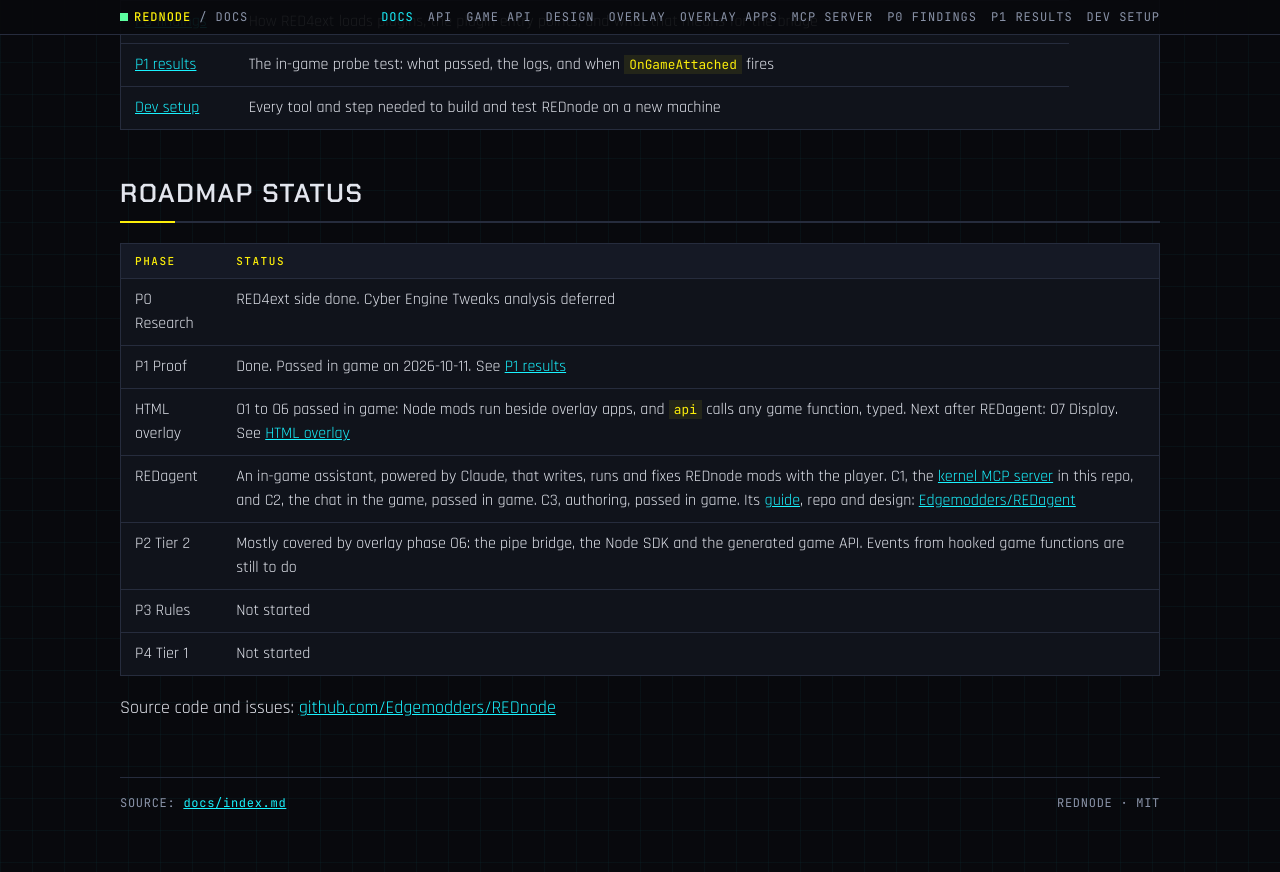
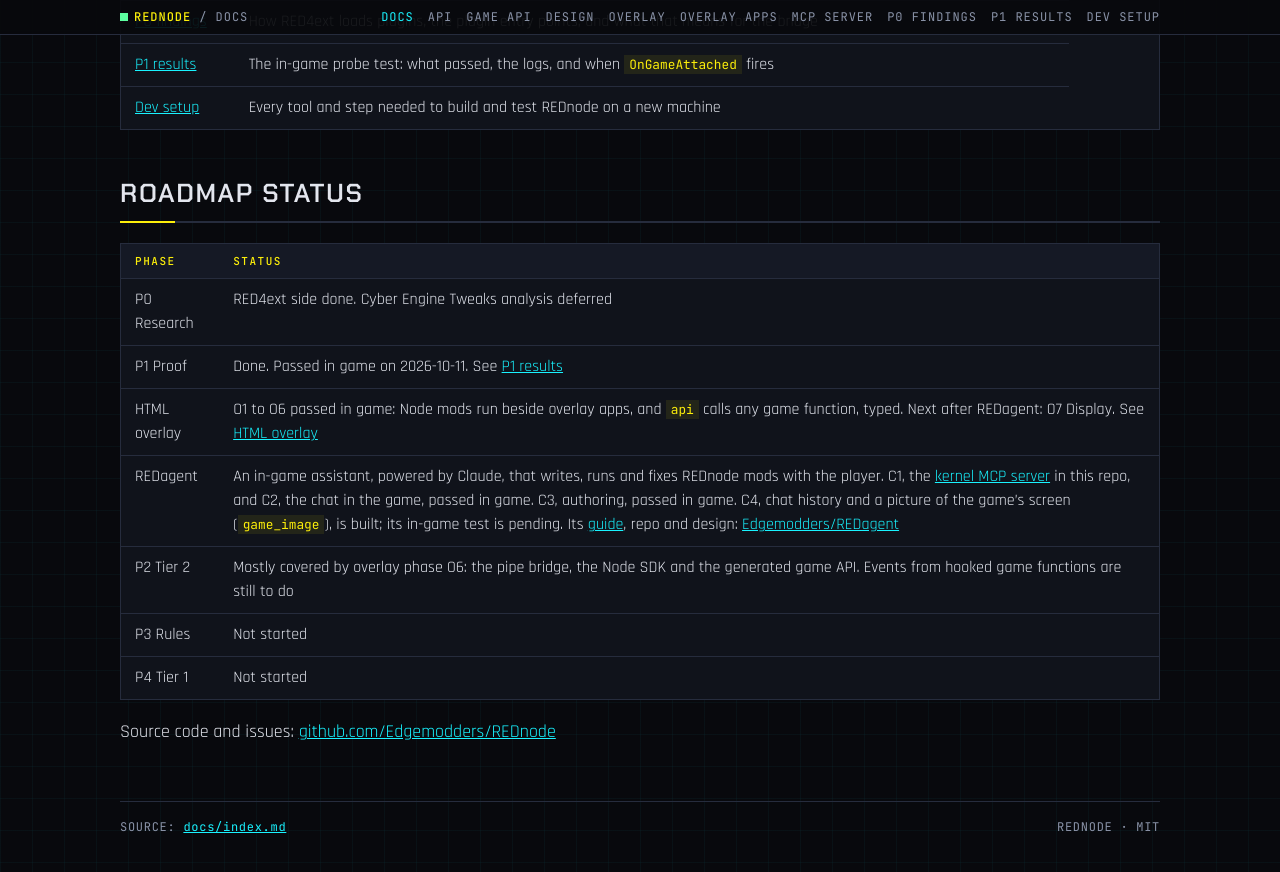
Before and after one commit to CyberbuildsAI/REDnode, a Jekyll site: the page built from docs/index.md, in a window 1280 px wide and 900 px high, scrolled down 546 px. Shown: the top 872 px of the window. Built offline with Jekyll 4.4.1, drawn with Linux system fonts in a browser that asks for light colours; our own code applies the rules of GitHub Pages for plain Markdown files.

Commit message:
Status: REDagent C4 built; its in-game test is pending
Co-Authored-By: Claude Opus 5.5 <noreply@anthropic.com>

```diff
--- a/docs/index.md
+++ b/docs/index.md
@@ -21,7 +21,7 @@ REDnode is a Node.js API for scripting Cyberpunk 2077 (PC, single-player). These
 | P0 Research | RED4ext side done. Cyber Engine Tweaks analysis deferred |
 | P1 Proof | Done. Passed in game on 2026-10-11. See [P1 results](p1-results.md) |
 | HTML overlay | O1 to O6 passed in game: Node mods run beside overlay apps, and `api` calls any game function, typed. Next after REDagent: O7 Display. See [HTML overlay](overlay.md) |
-| REDagent | An in-game assistant, powered by Claude, that writes, runs and fixes REDnode mods with the player. C1, the [kernel MCP server](mcp.md) in this repo, and C2, the chat in the game, passed in game. C3, authoring, passed in game. Its [guide](https://edgemodders.github.io/REDagent/), repo and design: [Edgemodders/REDagent](https://github.com/Edgemodders/REDagent) |
+| REDagent | An in-game assistant, powered by Claude, that writes, runs and fixes REDnode mods with the player. C1, the [kernel MCP server](mcp.md) in this repo, and C2, the chat in the game, passed in game. C3, authoring, passed in game. C4, chat history and a picture of the game's screen (`game_image`), is built; its in-game test is pending. Its [guide](https://edgemodders.github.io/REDagent/), repo and design: [Edgemodders/REDagent](https://github.com/Edgemodders/REDagent) |
 | P2 Tier 2 | Mostly covered by overlay phase O6: the pipe bridge, the Node SDK and the generated game API. Events from hooked game functions are still to do |
 | P3 Rules | Not started |
 | P4 Tier 1 | Not started |
```
Also changed, not shown: CLAUDE.md (+1 -1 lines).
